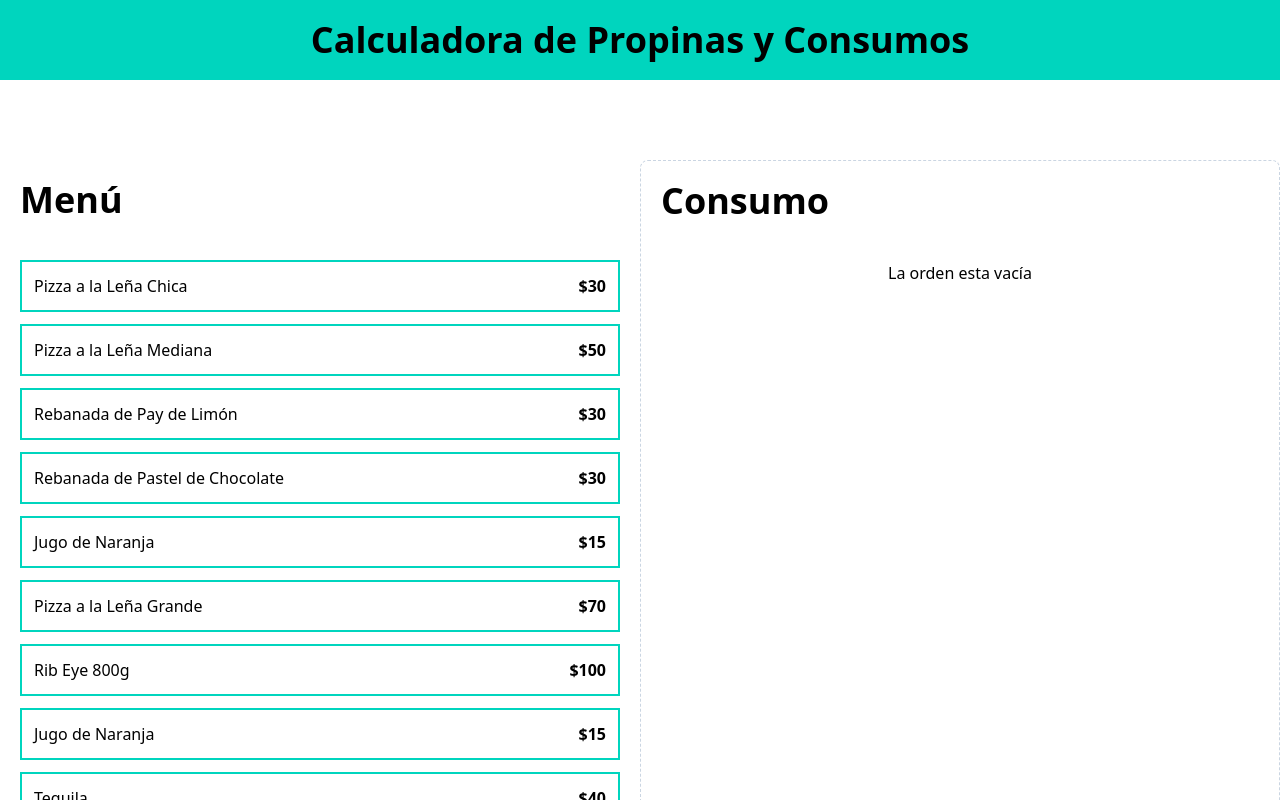
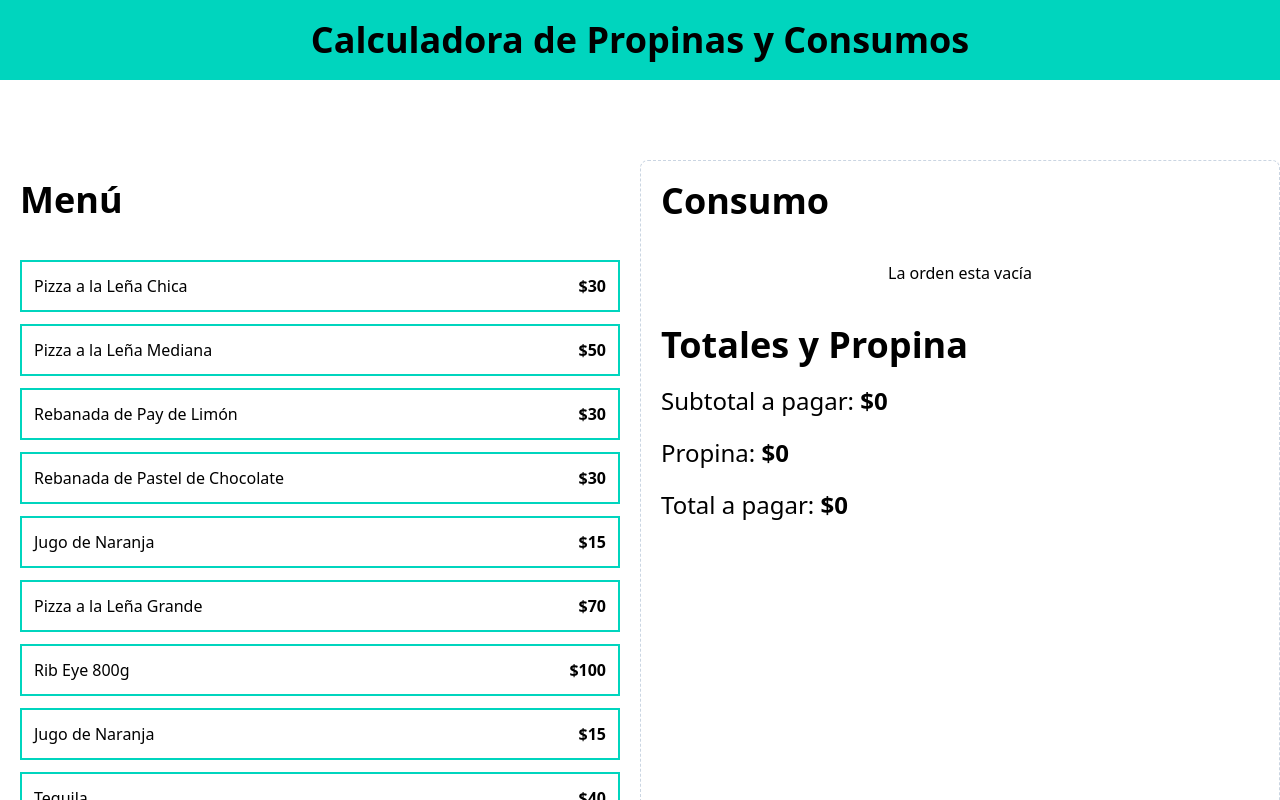
Before and after one commit to MorsaDevOmarG/CalculadoraPropinasTs, a React (Vite) app: page / in a window 1280 px wide. Shown: the top 800 px of the page. Built offline with nearby package versions, Linux system fonts and the light colour scheme.

Commit message:
Creando el COMPONENTE de TOTALES

```diff
--- a/src/App.tsx
+++ b/src/App.tsx
@@ -2,6 +2,7 @@ import MenuItems from "./components/MenuItems";
 import { menuItems } from "./data/db";
 import useOrder from "./hooks/useOrder";
 import OrderContents from './components/OrderContents';
+import OrderTotals from "./components/OrderTotals";
 
 function App() {
   // console.log(menuItems);
@@ -39,6 +40,8 @@ function App() {
             order={order}
             removeItem={removeItem}
           />
+
+          <OrderTotals />
         </div>
       </main>
     </>
--- /dev/null
+++ b/src/components/OrderTotals.tsx
@@ -0,0 +1,26 @@
+export default function OrderTotals () {
+  return (
+    <>
+      <div className="space-y-3">
+        <h2 className="font-black text-4xl">Totales y Propina</h2>
+
+        <p className="text-2xl my-5">
+          Subtotal a pagar: {''}
+            <span className="font-bold">$0</span>
+        </p>
+
+        <p className="text-2xl my-5">
+          Propina: {''}
+            <span className="font-bold">$0</span>
+        </p>
+
+        <p className="text-2xl my-5">
+          Total a pagar: {''}
+            <span className="font-bold">$0</span>
+        </p>
+      </div>
+
+      <button></button>
+    </>
+  )
+};
```
